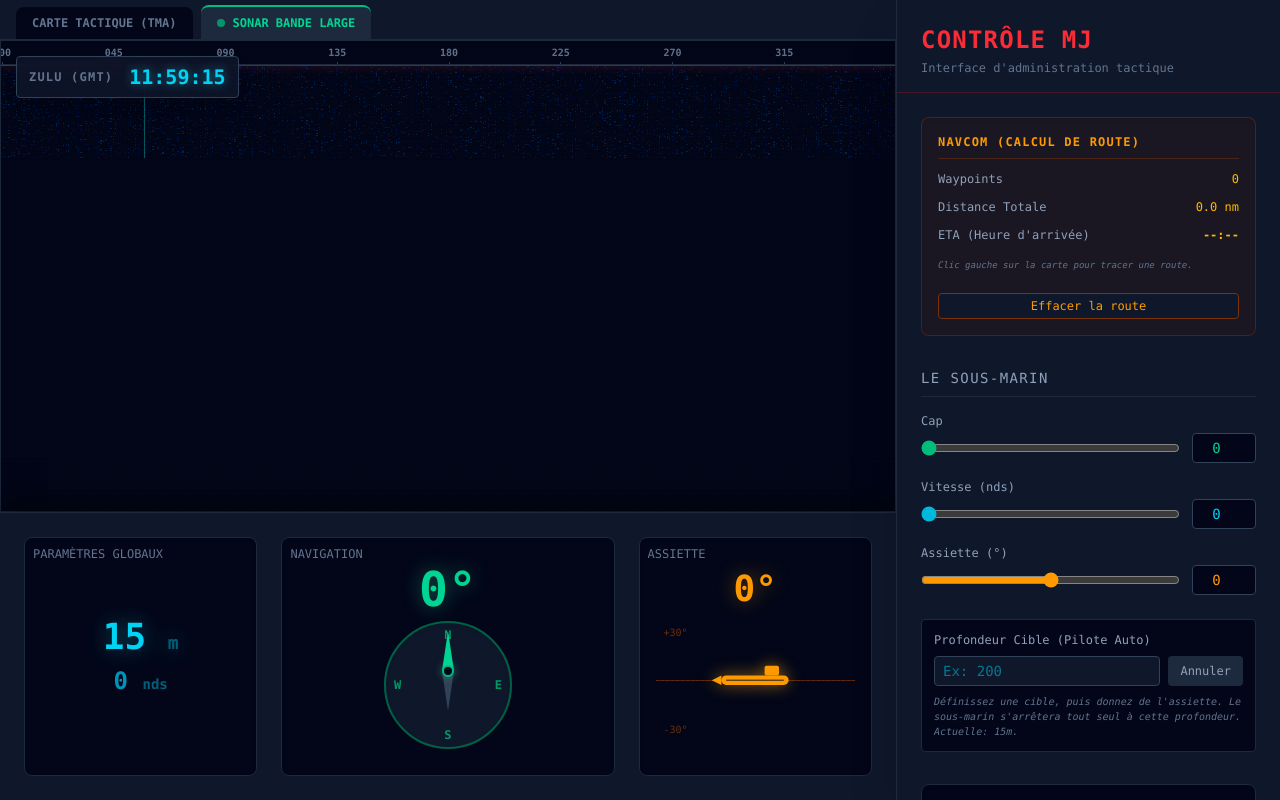
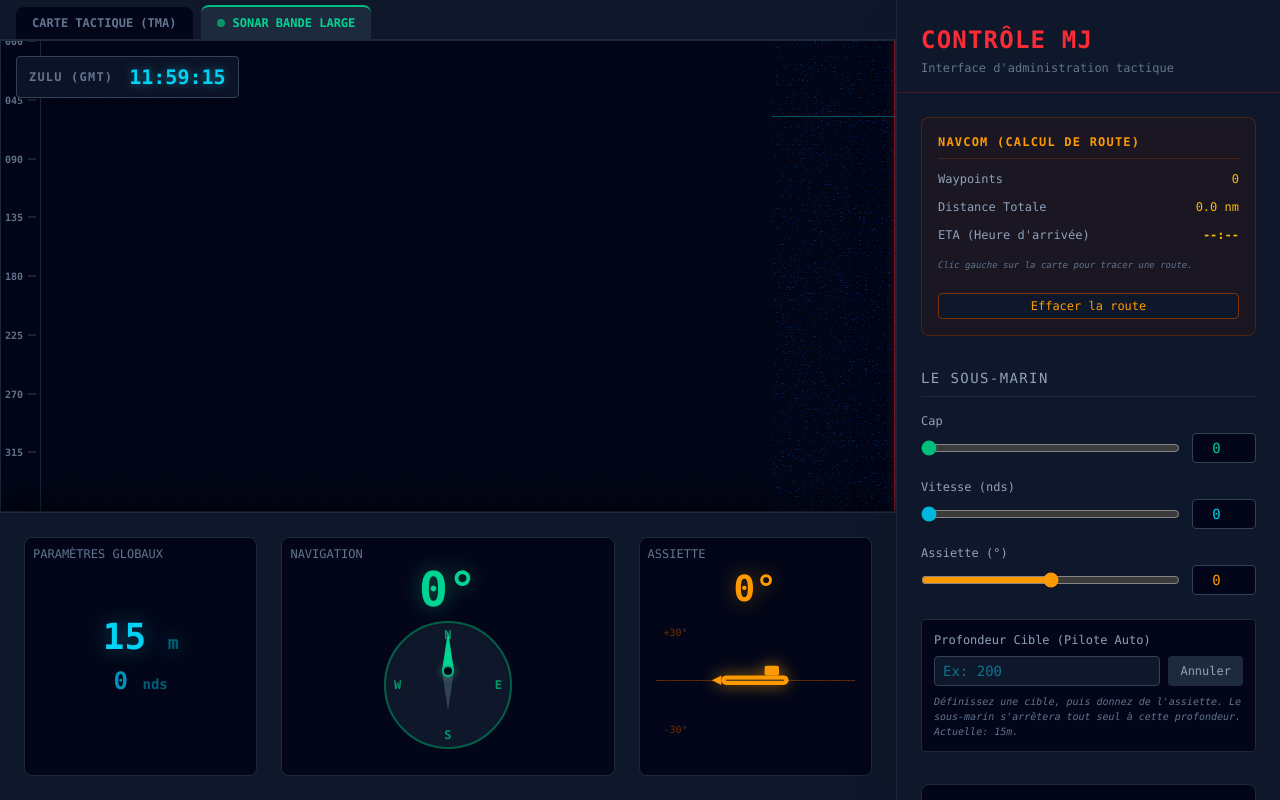
Before and after one commit to Sevrus/submarine-dashboard, a React (Vite) app: page / in a window 1280 px wide. Built offline with nearby package versions, Linux system fonts and the light colour scheme.

Commit message:
Redesign sonar waterfall: implement vertical azimuth axis, update horizontal offset logic, enhance contact visualization with sidebands, and refine layout styles.

```diff
--- a/src/App.tsx
+++ b/src/App.tsx
@@ -50,7 +50,7 @@ function App() {
 
           <div className="flex-1 relative bg-slate-900 flex items-center justify-center">
             {/* HORLOGES HUD */}
-            <div className="absolute top-4 left-4 z-[1000] pointer-events-none flex flex-col gap-2">
+            <div className="absolute top-4 left-4 z-1000 pointer-events-none flex flex-col gap-2">
               <div className="bg-slate-900/80 border border-slate-700 px-3 py-1.5 rounded flex items-center justify-between gap-4 backdrop-blur-sm shadow-lg">
                 <span className="text-xs text-slate-500 font-bold tracking-widest">ZULU (GMT)</span>
                 <span className="text-cyan-400 font-bold text-xl drop-shadow-[0_0_5px_rgba(34,211,238,0.5)]">{gmtTime}</span>
--- a/src/components/SonarWaterfall.tsx
+++ b/src/components/SonarWaterfall.tsx
@@ -24,23 +24,28 @@ export function SonarWaterfall() {
             const width = canvas.width;
             const height = canvas.height;
 
-            const imageData = ctx.getImageData(0, 0, width, height - 1);
-            ctx.putImageData(imageData, 0, 1);
+            // 1. FLUX HORIZONTAL : On décale l'image d'un pixel vers la GAUCHE
+            const imageData = ctx.getImageData(1, 0, width - 1, height);
+            ctx.putImageData(imageData, 0, 0);
 
+            // 2. Fond noir sur la nouvelle colonne (tout à droite)
             ctx.fillStyle = '#000000';
-            ctx.fillRect(0, 0, width, 1);
+            ctx.fillRect(width - 1, 0, 1, height);
 
-            for (let x = 0; x < width; x += 2) {
+            // 3. Bruit de fond marin sur la hauteur (axe Y)
+            for (let y = 0; y < height; y += 2) {
                 if (Math.random() > 0.85) {
                     const noiseIntensity = Math.random() * 0.15;
                     ctx.fillStyle = getThermalColor(noiseIntensity);
-                    ctx.fillRect(x, 0, 1, 1);
+                    // On dessine le pixel sur la dernière colonne à droite
+                    ctx.fillRect(width - 1, y, 1, 1);
                 }
             }
 
             const state = useSubmarineStore.getState();
             const { isBlind } = state.getSonarStatus();
 
+            // 4. Dessiner les contacts
             if (!isBlind) {
                 state.contacts.forEach(contact => {
                     const dist = getDistanceNm(state.position, contact.position);
@@ -53,18 +58,45 @@ export function SonarWaterfall() {
                     if (intensity < 0.2) return;
 
                     const trueBearing = getBearing(state.position, contact.position);
-                    const xPos = Math.round((trueBearing / 360) * width);
+                    // L'axe des caps est maintenant VERTICAL (Y)
+                    const yPos = Math.round((trueBearing / 360) * height);
 
-                    const signalWidth = Math.max(1, Math.floor(contact.speed / 4));
+                    // L'épaisseur du signal de base
+                    const signalWidth = Math.max(1, Math.floor(contact.speed / 5));
 
+                    // Halo acoustique (Le bruit de fond de l'écoulement de l'eau)
                     if (intensity > 0.4) {
-                        ctx.fillStyle = getThermalColor(intensity * 0.6);
-                        ctx.fillRect(xPos - signalWidth, 0, signalWidth * 2, 1);
+                        ctx.fillStyle = getThermalColor(intensity * 0.4);
+                        ctx.fillRect(width - 1, yPos - signalWidth * 2, 1, signalWidth * 4);
                     }
 
+                    // Les "Rails" / Harmoniques d'hélice (Sidebands)
+                    // L'écartement dépend directement de la vitesse (vitesse de rotation)
+                    const railOffset = Math.max(3, Math.floor(contact.speed / 2.5));
+
+                    // Un navire à l'arrêt complet (0 nds) ne génère pas de sidebands d'hélice
+                    if (contact.speed > 0 && intensity > 0.3) {
+                        ctx.fillStyle = getThermalColor(intensity * 0.85); // Presque aussi chaud que le centre
+                        // Rail supérieur
+                        ctx.fillRect(width - 1, yPos - railOffset, 1, 1);
+                        // Rail inférieur
+                        ctx.fillRect(width - 1, yPos + railOffset, 1, 1);
+                    }
+
+                    // 3. Trace centrale (Cœur de chauffe de la machinerie)
                     ctx.fillStyle = getThermalColor(intensity);
-                    ctx.fillRect(xPos - Math.floor(signalWidth / 2), 0, signalWidth, 1);
+                    ctx.fillRect(width - 1, yPos - Math.floor(signalWidth / 2), 1, Math.max(1, signalWidth));
                 });
+            } else {
+                // 5. Brouillage (Cavitation) sur la colonne de droite
+                for (let y = 0; y < height; y += 4) {
+                    if (Math.random() > 0.5) {
+                        const noiseIntensity = 0.6 + (Math.random() * 0.4);
+                        ctx.fillStyle = getThermalColor(noiseIntensity);
+                        // Des "blocs" de bruit verticaux
+                        ctx.fillRect(width - 1, y, 1, 4);
+                    }
+                }
             }
 
             setTimeout(() => {
@@ -77,13 +109,15 @@ export function SonarWaterfall() {
     }, []);
 
     return (
-        <div className="relative w-full h-full bg-slate-950 flex flex-col border border-slate-800">
-            {/* Réglette d'azimut en haut */}
-            <div className="h-6 bg-slate-950 border-b border-slate-800 flex relative text-[10px] text-slate-500 font-bold overflow-hidden select-none">
+        <div className="relative w-full h-full bg-slate-950 flex flex-row border border-slate-800">
+
+            {/* Réglette d'azimut VERTICALE à gauche */}
+            <div className="w-10 h-full bg-slate-950 border-r border-slate-800 flex relative text-[10px] text-slate-500 font-bold overflow-hidden select-none shrink-0">
                 {[0, 45, 90, 135, 180, 225, 270, 315].map(deg => (
-                    <div key={deg} className="absolute top-1 flex flex-col items-center -ml-2" style={{ left: `${(deg / 360) * 100}%` }}>
+                    // Les graduations se placent de haut en bas
+                    <div key={deg} className="absolute w-full flex items-center justify-between px-1" style={{ top: `${(deg / 360) * 100}%`, transform: 'translateY(-50%)' }}>
                         <span>{deg.toString().padStart(3, '0')}</span>
-                        <div className="h-1 w-px bg-slate-700 mt-0.5"></div>
+                        <div className="w-2 h-px bg-slate-700"></div>
                     </div>
                 ))}
             </div>
@@ -97,8 +131,8 @@ export function SonarWaterfall() {
                     className="w-full h-full absolute inset-0 mix-blend-screen"
                     style={{ imageRendering: 'pixelated' }}
                 />
-                {/* Ligne de balayage lumineuse pour marquer le "Temps Réel" (en haut) */}
-                <div className="absolute top-0 left-0 w-full h-px bg-red-500/50 shadow-[0_0_8px_rgba(239,68,68,0.8)] z-10"></div>
+                {/* Ligne de balayage lumineuse placée tout à DROITE */}
+                <div className="absolute top-0 right-0 w-px h-full bg-red-500/50 shadow-[0_0_8px_rgba(239,68,68,0.8)] z-10"></div>
             </div>
         </div>
     );
```
